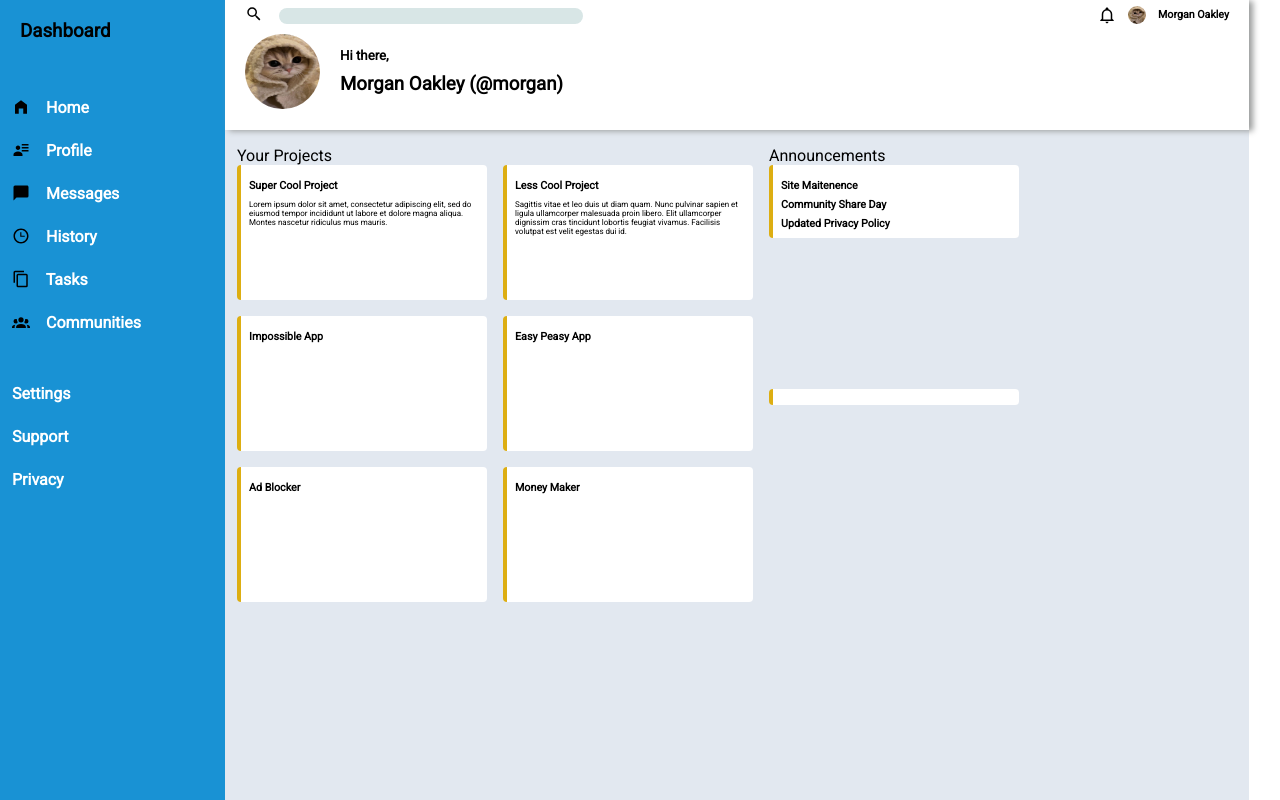
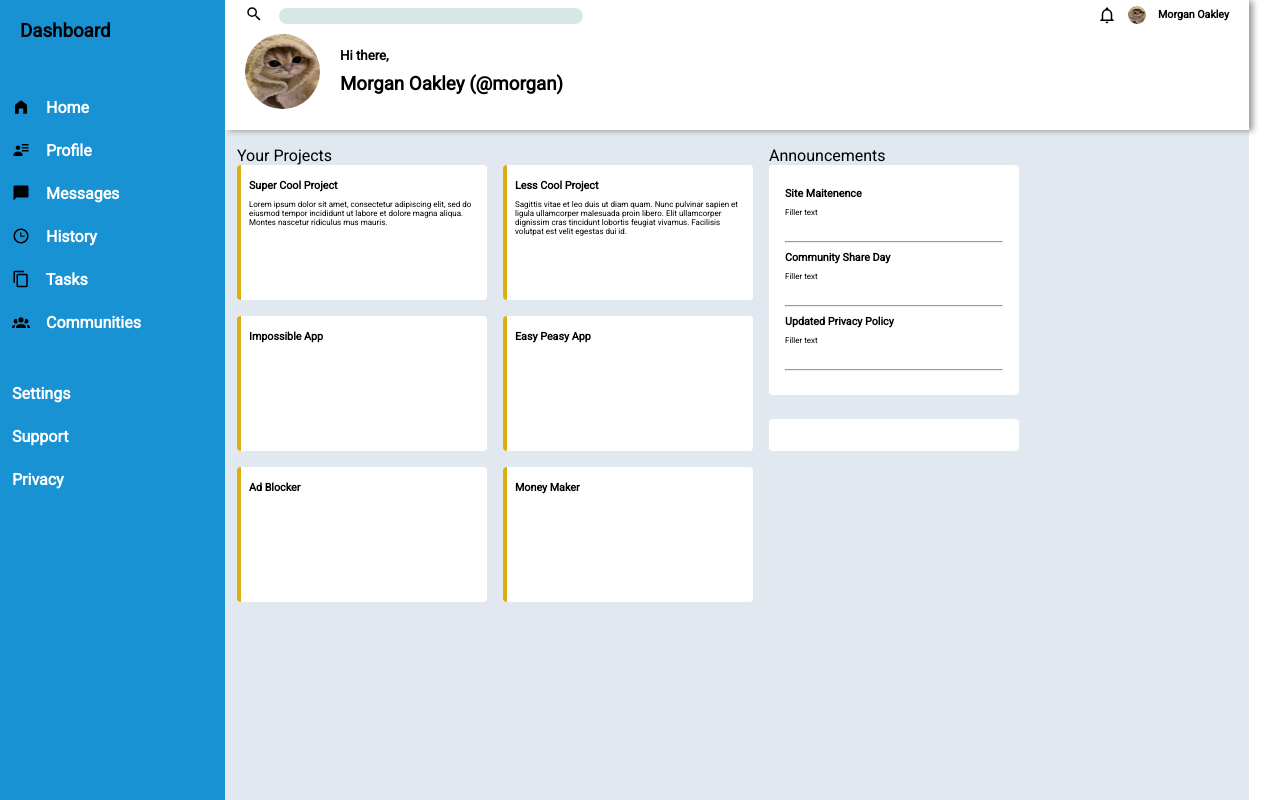
Before and after one commit to BananaWafflez/admin-page, a plain HTML site: page index.html in a window 1280 px wide. Drawn offline with Linux system fonts and the light colour scheme.

Commit message:
Added special styling to announcements and trending cards

```diff
--- a/index.html
+++ b/index.html
@@ -147,17 +147,30 @@
                 Announcements
                 <div class="box2">
                     <div class="announcements">
-                        <div class="gridelement">
+                        <div class="gridelement announcement">
                             <h6>Site Maitenence</h6>
+                            <p class="filler">
+                                Filler text
+                            </p>
+                            <hr>
+
 
                             <h6>Community Share Day</h6>
+                            <p class="filler">
+                                Filler text
+                            </p>
+                            <hr>
 
                             <h6>Updated Privacy Policy</h6>
+                            <p class="filler">
+                                Filler text
+                            </p>
+                            <hr>
                         </div>
                     </div>
 
                     <div class="trending">
-                        <div class="gridelement">
+                        <div class="gridelement trending">
 
 
                         </div>
--- a/style.css
+++ b/style.css
@@ -146,3 +146,10 @@ input[type=text]{
     row-gap:24px;
 
 }
+.filler{
+    min-height:25px;
+}
+.gridelement[class*=announcement], .gridelement[class*=trending]{
+    padding:16px;
+    border-style: none;
+}
```
